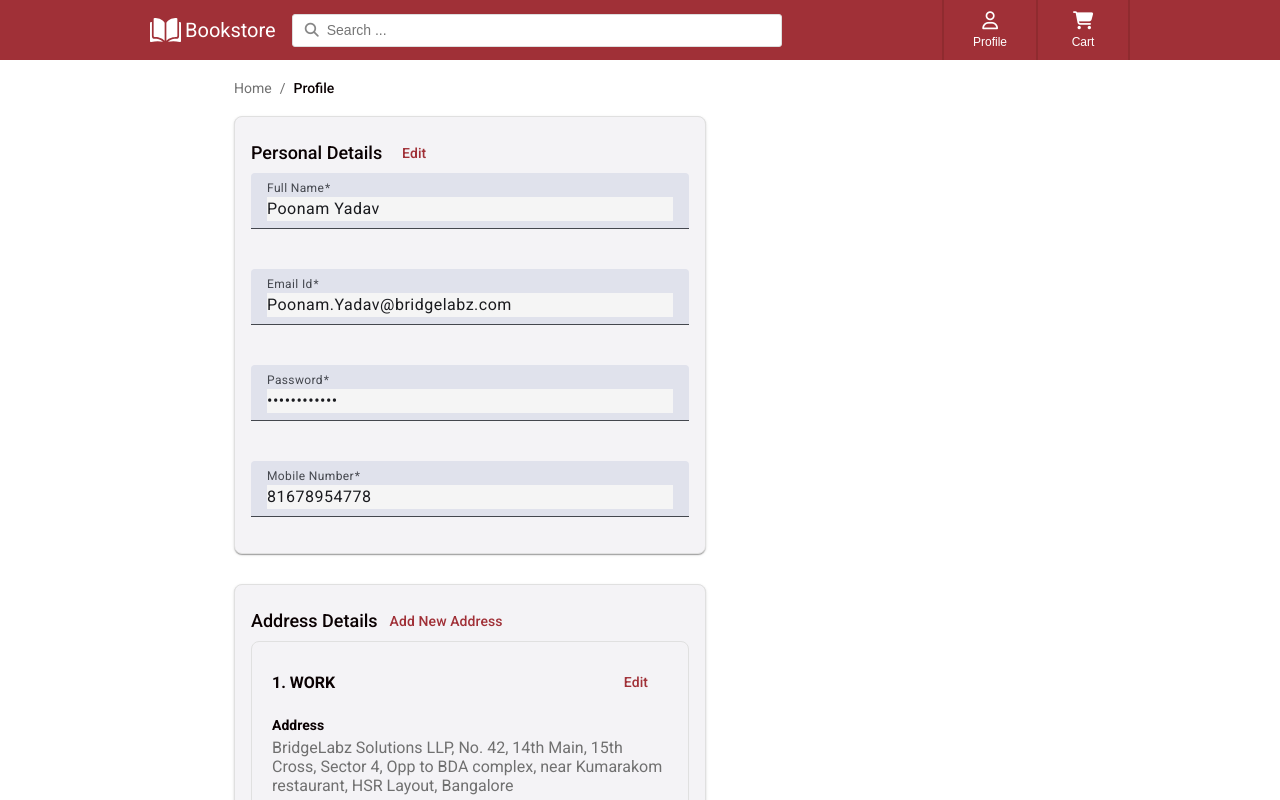
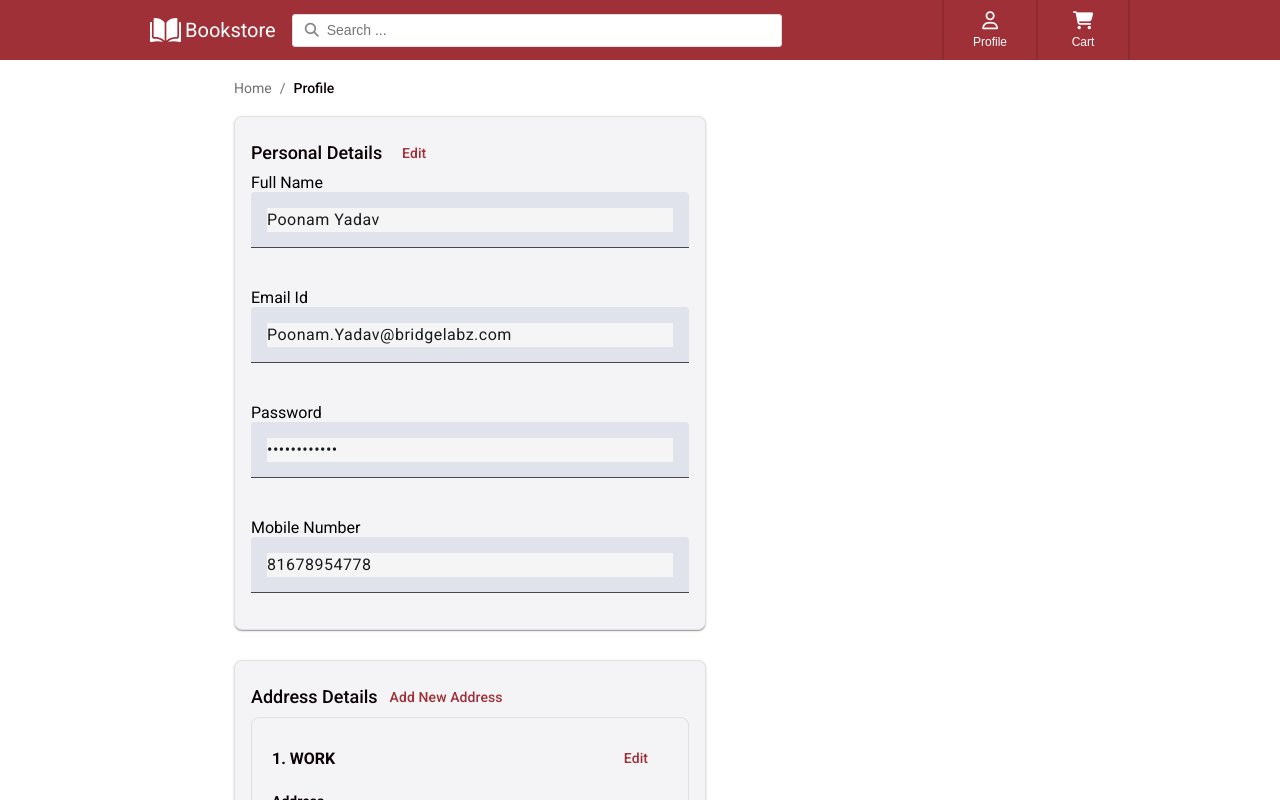
Before and after one commit to DarshikaNemani/Bookstore, an Angular app: page /user in a window 1280 px wide. Shown: the top 800 px of the page. Built offline with nearby package versions, Linux system fonts and the light colour scheme; sample sign-in values are in the browser's storage.

Commit message:
Ref: css

```diff
--- a/src/app/app.routes.ts
+++ b/src/app/app.routes.ts
@@ -5,7 +5,7 @@ import { LoginPageComponent } from './pages/login/login.component';
 import { WishlistComponent } from './pages/wishlist/wishlist.component';
 import { authGuard } from './guards/auth.guard';
 import { DevComponent } from './pages/dev/dev.component';
-import { BookHeroComponent } from './components/book-hero/book-hero.component';
+import { BookComponent } from './pages/book/book.component';
 import { OrderComponent } from './pages/order/order.component';
 import { OrderSuccessComponent } from './components/order-success/order-success.component';
 import { AddressFormComponent } from './components/address-form/address-form.component';
@@ -14,47 +14,54 @@ import { MyOrdersComponent } from './pages/my-orders/my-orders.component';
 export const routes: Routes = [
   {
     path: 'login',
-    component: LoginPageComponent
+    component: LoginPageComponent,
   },
   {
     path: 'user',
     component: UserProfileComponent,
-    canActivate: [authGuard]
+    canActivate: [authGuard],
   },
   {
     path: 'wishlist',
     component: WishlistComponent,
-    canActivate: [authGuard]
+    canActivate: [authGuard],
   },
   {
     path: 'order',
     component: OrderComponent,
-    canActivate: [authGuard]
+    canActivate: [authGuard],
+    children: [
+      {
+        path: 'success',
+        component: OrderSuccessComponent,
+        canActivate: [authGuard],
+      },
+    ],
   },
   {
-    path: 'order/success',
-    component: OrderSuccessComponent,
-    canActivate: [authGuard]
+    path: 'myorders',
+    component: MyOrdersComponent,
+    canActivate: [authGuard],
   },
   {
     path: 'home',
-    component: HomeComponent
+    component: HomeComponent,
   },
   {
     path: '',
     redirectTo: '/home',
-    pathMatch: 'full'
+    pathMatch: 'full',
   },
   {
-    path: 'book-details/:id',
-    component: BookHeroComponent
+    path: 'book/:id',
+    component: BookComponent,
   },
   {
     path: 'myorders',
-    component: MyOrdersComponent
+    component: MyOrdersComponent,
   },
   {
     path: '**',
-    redirectTo: '/home'
+    redirectTo: '/home',
   },
 ];
--- a/src/app/components/navbar/navbar.component.css
+++ b/src/app/components/navbar/navbar.component.css
@@ -71,6 +71,7 @@ button i {
     display: flex;
     justify-content: center;
     align-items: center;
+    cursor: pointer;
 
     .nav-title {
         color: #fff;
--- a/src/app/components/navbar/navbar.component.html
+++ b/src/app/components/navbar/navbar.component.html
@@ -1,6 +1,6 @@
 <nav>
     <span class="nav-brand-search-container">
-        <span class="nav-brand-container">
+        <span class="nav-brand-container" routerLink="/home">
             <img alt="logo" src="education.svg">
             <span class="nav-title">Bookstore</span>
         </span>
@@ -17,7 +17,7 @@
                 class="fa-regular fa-user"></i>Profile
                 <!-- <hr *ngIf="isProfileOpen"> -->
         </button>
-        <button class="nav-cart-button"><i class="fa-solid fa-cart-shopping"></i>Cart</button>
+        <button class="nav-cart-button" routerLink="/order"><i class="fa-solid fa-cart-shopping"></i>Cart</button>
     </span>
 </nav>
 
--- a/src/app/pages/user-profile/user-profile.component.html
+++ b/src/app/pages/user-profile/user-profile.component.html
@@ -21,8 +21,9 @@
 
     <mat-card-content>
       <div class="personal-details-form">
+        <div class="form-field-main">
+          <mat-label>Full Name</mat-label>
           <mat-form-field class="form-field">
-          <mat-label>Full Name</mat-label>
             <input matInput [formControl]="fullNameFormControl" [readonly]="!isEditingPersonal">
             @if (fullNameFormControl.hasError('required')) {
             <mat-error>Full name is <strong>required</strong></mat-error>
@@ -31,9 +32,11 @@
             <mat-error>Full name cannot exceed 50 characters</mat-error>
             }
           </mat-form-field>
+        </div>
 
+        <div class="form-field-main">
+          <mat-label>Email Id</mat-label>
           <mat-form-field class="form-field">
-          <mat-label>Email Id</mat-label>
             <input matInput [formControl]="emailFormControl" [readonly]="!isEditingPersonal">
             @if (emailFormControl.hasError('required')) {
             <mat-error>Email is <strong>required</strong></mat-error>
@@ -42,9 +45,11 @@
             <mat-error>Please enter a valid email address</mat-error>
             }
           </mat-form-field>
+        </div>
 
+        <div class="form-field-main">
+          <mat-label>Password</mat-label>
           <mat-form-field class="form-field">
-          <mat-label>Password</mat-label>
             <input matInput type="password" [formControl]="passwordFormControl" [readonly]="!isEditingPersonal">
             @if (passwordFormControl.hasError('required')) {
             <mat-error>Password is <strong>required</strong></mat-error>
@@ -53,9 +58,11 @@
             <mat-error>Password must be at least 6 characters</mat-error>
             }
           </mat-form-field>
+        </div>
 
+        <div class="form-field-main">
+          <mat-label>Mobile Number</mat-label>
           <mat-form-field class="form-field">
-          <mat-label>Mobile Number</mat-label>
             <input matInput [formControl]="mobileFormControl" [readonly]="!isEditingPersonal">
             @if (mobileFormControl.hasError('required')) {
             <mat-error>Mobile number is <strong>required</strong></mat-error>
@@ -64,6 +71,7 @@
             <mat-error>Please enter a valid 10-digit mobile number</mat-error>
             }
           </mat-form-field>
+        </div>
       </div>
 
       @if (isEditingPersonal) {
```
Lines whose indentation alone changed are shown as unchanged.
